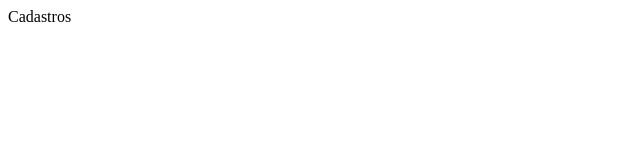
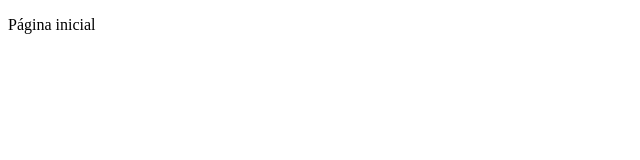
Before and after one commit to KellyBarbosa/react-mui-typescript, a React (Vite) app: page /pagina-inicial in a window 1280 px wide. Shown: the top 160 px of the page, without its empty margins (0-640 px from the left). Built offline with nearby package versions, Linux system fonts and the light colour scheme.

Commit message:
Aula 03 - Adicionando react-router-dom

```diff
--- a/package.json
+++ b/package.json
@@ -9,7 +9,8 @@
   },
   "dependencies": {
     "react": "^17.0.2",
-    "react-dom": "^17.0.2"
+    "react-dom": "^17.0.2",
+    "react-router-dom": "6"
   },
   "devDependencies": {
     "@types/react": "^17.0.33",
--- a/src/App.tsx
+++ b/src/App.tsx
@@ -1,10 +1,10 @@
-import { useState } from 'react';
+import { BrowserRouter } from 'react-router-dom';
+import { AppRoutes } from './routes';
 
 export const App = () => {
-
   return (
-    <div>
-      Cadastros
-    </div>
+    <BrowserRouter>
+      <AppRoutes />
+    </BrowserRouter>
   );
 };
--- a/src/routes/index.tsx
+++ b/src/routes/index.tsx
@@ -1 +1,11 @@
-export { };
+import { Routes, Route, Navigate } from 'react-router-dom';
+
+export const AppRoutes = () => {
+  return (
+    <Routes>
+      <Route path="/pagina-inicial" element={<p>Página inicial</p>} />
+
+      <Route path="*" element={<Navigate to="/pagina-inicial" />} />
+    </Routes>
+  );
+};
```
Also changed, not shown: 2 other files (tests, documents, lock files or other folders).
